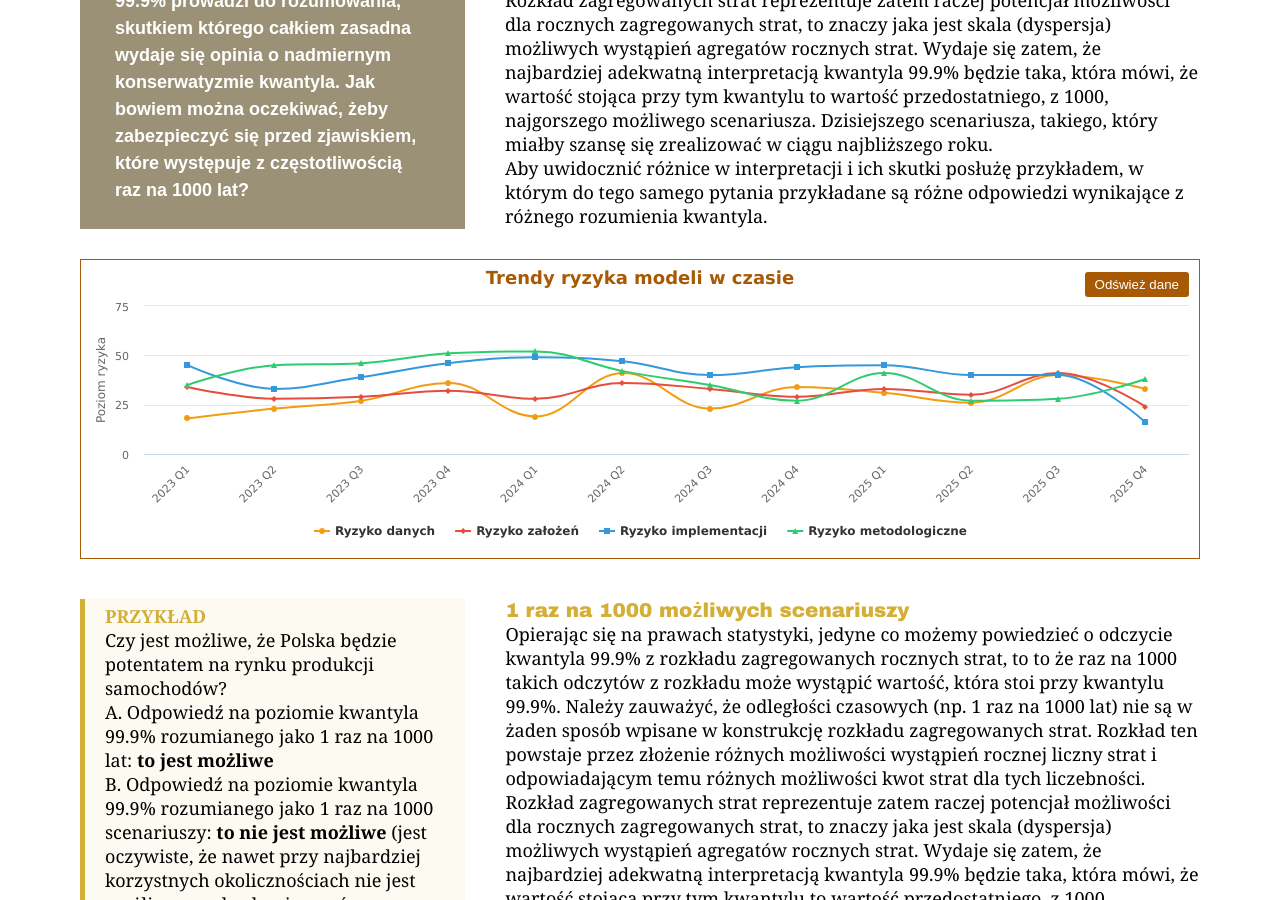
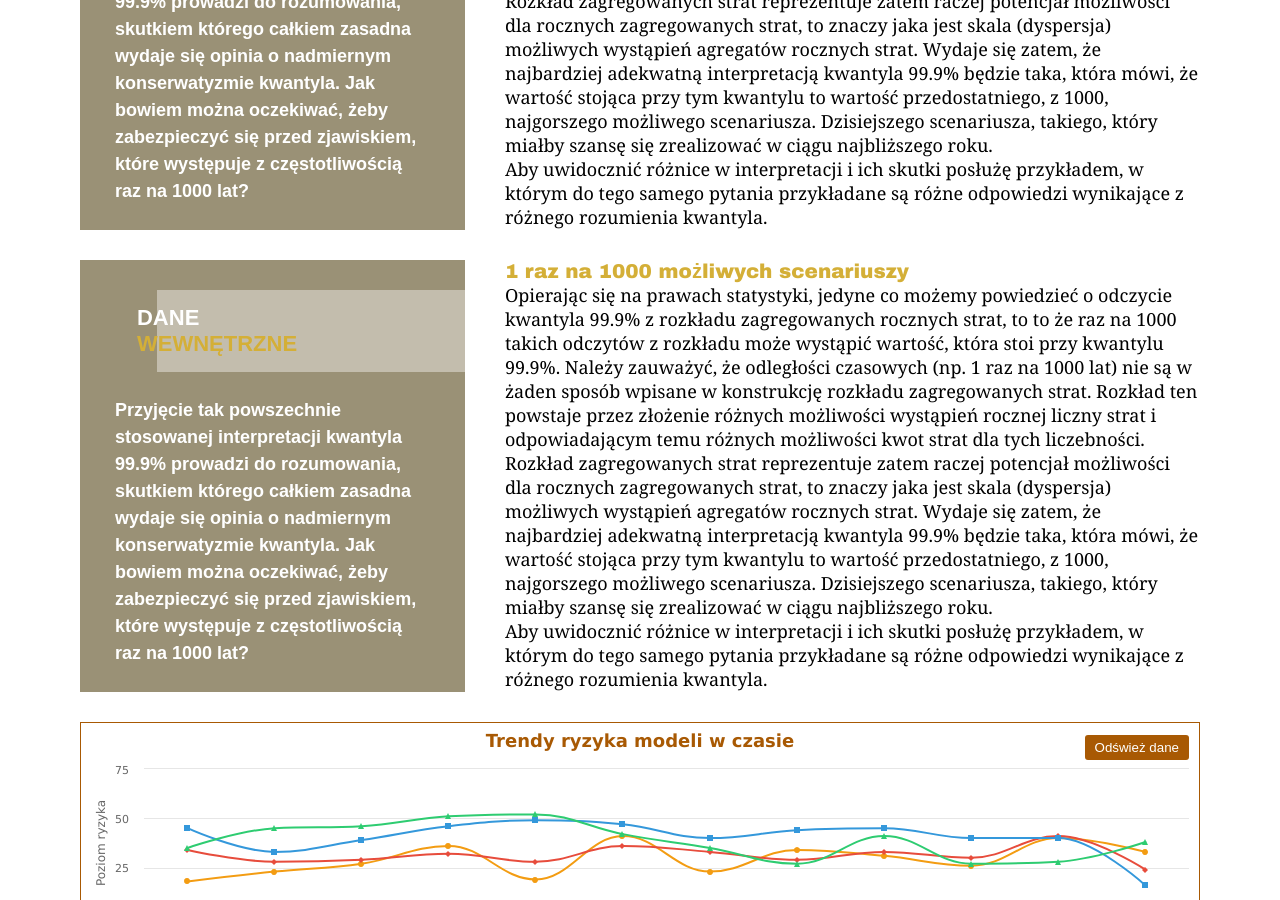
Before and after one commit to MaciejBuczak/risk-research, a Jekyll site: the page built from art-oprisk-kw999_v3_9.md, in a window 1280 px wide and 900 px high, scrolled down 22894 px. Built offline with Jekyll 4.4.1, drawn with Linux system fonts in a browser that asks for light colours.

Commit message:
Update art-oprisk-kw999-layout_v3_9.html

```diff
--- a/_layouts/art-oprisk-kw999-layout_v3_9.html
+++ b/_layouts/art-oprisk-kw999-layout_v3_9.html
@@ -1958,7 +1958,45 @@
         <!-- NOWE ELEMENTY: O5.1 i T 5.2 -->
 <div class="ryzmod-o51-container" style="gap: 20px;">
   <!-- Lewy element - trzyrzędowy układ -->
-  <div class="ryzmod-o51-box" style="width: 35%; padding: 0; position: relative; border-left: 3px; border-right: 3px; border-top: 3px; border-bottom: 3px solid #D4AF37; display: flex; flex-direction: column;">
+  <div class="ryzmod-o51-box" style="width: 35%; padding: 0; position: relative; border-left: 0; display: flex; flex-direction: column;">
+
+    <!-- Pierwszy rząd - pełna szerokość -->
+    <div style="background-color: transparent; padding: 15px; width: 100%;">
+    </div>
+
+    <!-- Drugi rząd - podzielony na dwie kolumny -->
+    <div style="display: flex; width: 100%;">
+      <!-- Lewa kolumna (20% szerokości) -->
+      <div style="background-color: #C3BDAD; padding: 15px; width: 20%;">
+      </div>
+      <!-- Prawa kolumna (80% szerokości) - inny kolor -->
+      <div style="background-color: #ACA48E; padding-left: 0px; padding-right: 0px; padding-top: 15px; padding-bottom: 15px; width: 80%;">
+        <p style="color: white; font-family: Arial, sans-serif; margin: 0; font-size: 22px; font-weight: bold; margin-left: -20px;">DANE</p>
+        <p style="color: #D4AF37; font-family: Arial, sans-serif; margin: 0; font-size: 22px; font-weight: bold; margin-left: -20px;">WEWNĘTRZNE</p>
+      </div>
+    </div>
+
+    <!-- Trzeci rząd - pełna szerokość -->
+    <div style="background-color: transparent; padding-left: 35px; padding-right: 35px; padding-top: 25px; padding-bottom: 25px; width: 100%; flex-grow: 1;">
+       <p style="color: #9A9176; font-family: Arial, sans-serif; font-weight: bold; margin: 0; line-height: 1.5; font-size: 18px;">Przyjęcie tak powszechnie stosowanej interpretacji kwantyla 99.9% prowadzi do rozumowania, skutkiem którego całkiem zasadna wydaje się opinia o nadmiernym konserwatyzmie kwantyla. Jak bowiem można oczekiwać, żeby zabezpieczyć się przed zjawiskiem, które występuje z częstotliwością raz na 1000 lat?</p>
+    </div>
+
+  </div>
+
+  <!-- Tekst po prawej - bez zmian -->
+  <div class="ryzmod-t52-text">
+    <h5 style="font-family: Arial Black, Arial, sans-serif; font-size: 20px; font-weight: bold; margin-top: 0; color: #D4AF37;">1 raz na 1000 możliwych scenariuszy</h5>
+    <p>Opierając się na prawach statystyki, jedyne co możemy powiedzieć o odczycie kwantyla 99.9% z rozkładu zagregowanych rocznych strat, to to że raz na 1000 takich odczytów z rozkładu może wystąpić wartość, która stoi przy kwantylu 99.9%. Należy zauważyć, że odległości czasowych (np. 1 raz na 1000 lat) nie są w żaden sposób wpisane w konstrukcję rozkładu zagregowanych strat. Rozkład ten powstaje przez złożenie różnych możliwości wystąpień rocznej liczny strat i odpowiadającym temu różnych możliwości kwot strat dla tych liczebności. Rozkład zagregowanych strat reprezentuje zatem raczej potencjał możliwości dla rocznych zagregowanych strat, to znaczy jaka jest skala (dyspersja) możliwych wystąpień agregatów rocznych strat. Wydaje się zatem, że najbardziej adekwatną interpretacją kwantyla 99.9% będzie taka, która mówi, że wartość stojąca przy tym kwantylu to wartość przedostatniego, z 1000, najgorszego możliwego scenariusza. Dzisiejszego scenariusza, takiego, który miałby szansę się zrealizować w ciągu najbliższego roku.</p>
+    <p>Aby uwidocznić różnice w interpretacji i ich skutki posłużę przykładem, w którym do tego samego pytania przykładane są różne odpowiedzi wynikające z różnego rozumienia kwantyla.</p>
+  </div>
+</div>
+
+
+
+        <!-- NOWE ELEMENTY: O5.1 i T 5.2 -->
+<div class="ryzmod-o51-container" style="gap: 20px;background-color: transparent">
+  <!-- Lewy element - trzyrzędowy układ -->
+  <div class="ryzmod-o51-box" style="width: 35%; padding: 0; position: relative; border-left: 2px solid #9A9176; border-right: 2px solid #9A9176; border-top: 2px solid #9A9176; border-bottom: 2px solid #9A9176; display: flex; flex-direction: column;">
 
     <!-- Pierwszy rząd - pełna szerokość -->
     <div style="background-color: transparent; padding: 15px; width: 100%;">
```
